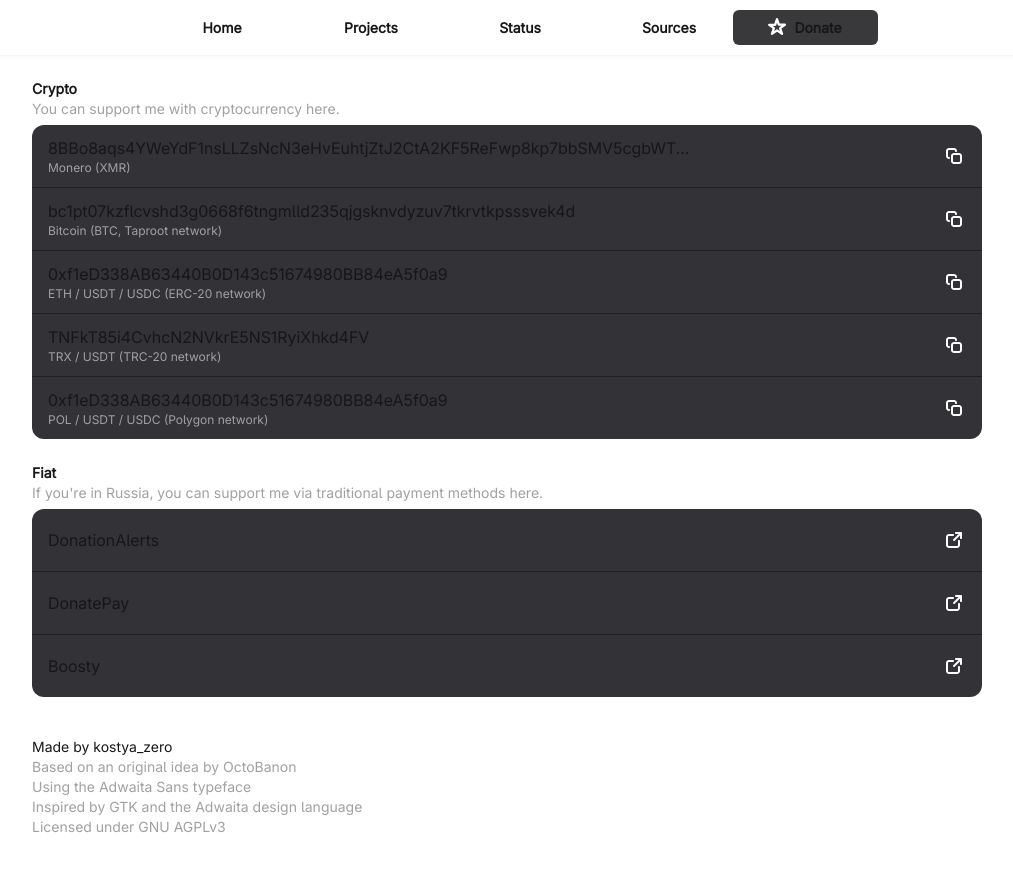
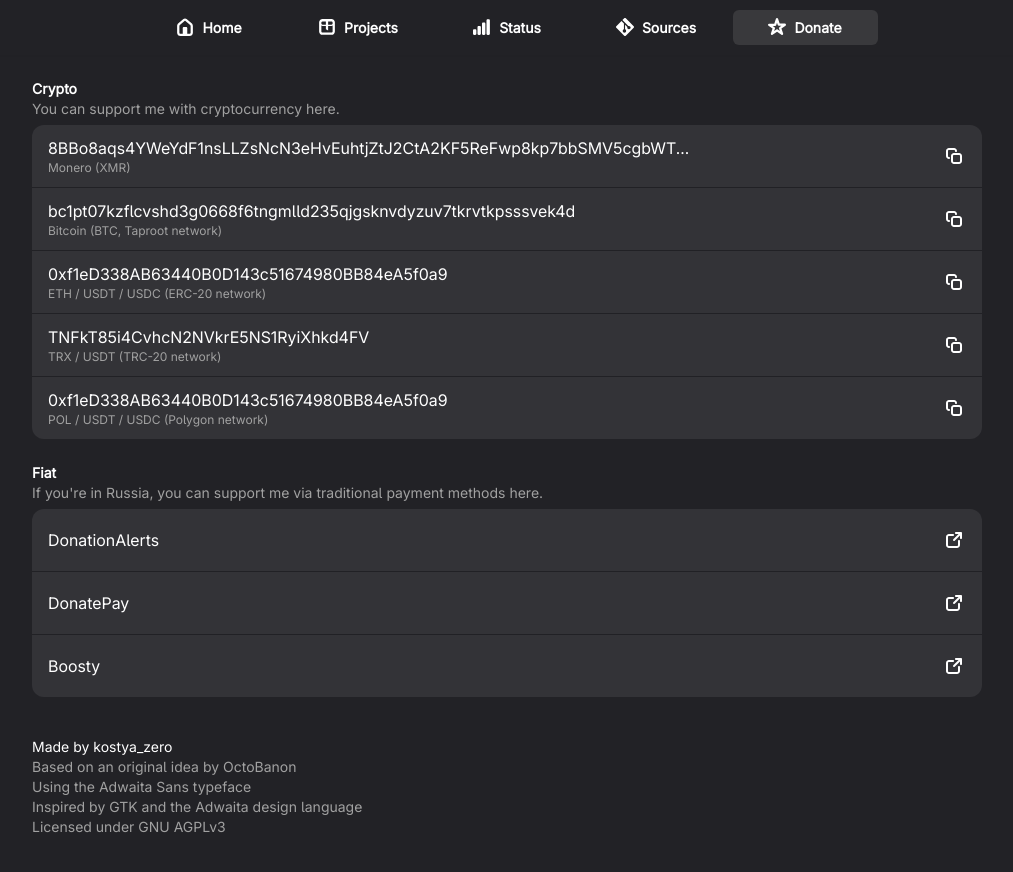
Before and after one commit to OctoBanon-Main/website, a Next.js app: page /donate in a window 1280 px wide. Shown: the top 872 px of the page, without its empty margins (133-1146 px from the left). Built offline with nearby package versions, Linux system fonts and the light colour scheme.

Commit message:
chore(toast): update toast color

```diff
--- a/src/app/globals.css
+++ b/src/app/globals.css
@@ -1,13 +1,15 @@
 @import "tailwindcss";
 
 :root {
-    --background: #ffffff;
-    --foreground: #171717;
+    --background: hsl(240, 5.56%, 14.12%);
+    --foreground: hsl(0, 0%, 100%);
+    --toast: hsla(240, 2%, 32%, 0.85);
 }
 
 @theme inline {
     --color-background: var(--background);
     --color-foreground: var(--foreground);
+    --color-toast: var(--toast;);
 
     --font-sans: var(--font-adwaita-sans);
 }
--- a/src/app/layout.tsx
+++ b/src/app/layout.tsx
@@ -3,7 +3,7 @@ import { adwaitaSans } from "../data/fonts";
 import "./globals.css";
 
 export const viewport: Viewport = {
-    themeColor: "#222226"
+    themeColor: "hsl(240, 5.56%, 14.12%)"
 }
 
 export const metadata: Metadata = {
--- a/src/components/AdwToast.tsx
+++ b/src/components/AdwToast.tsx
@@ -21,13 +21,13 @@ export function showAdwToast(message: string) {
 
 function AdwToast({ id, message }: AdwToastProps) {
     return (
-        <div className="flex items-center justify-between min-w-[300px] bg-black text-white px-6 py-4 rounded-full border border-white/10 gap-4 pointer-events-auto shadow-none">
+        <div className="flex items-center justify-between min-w-[300px] bg-(--toast) text-white px-6 py-4 rounded-full gap-4 pointer-events-auto shadow-none">
             <span className="text-sm font-medium leading-none select-none">
                 {message}
             </span>
 
             <button
-                className="shrink-0 flex items-center justify-center opacity-80 hover:opacity-100 transition-opacity outline-none cursor-pointer"
+                className="shrink-0 flex items-center justify-center opacity-80 hover:opacity-100 transition-opacity cursor-pointer"
                 onClick={() => sonnerToast.dismiss(id)}
             >
                 <Image
```
